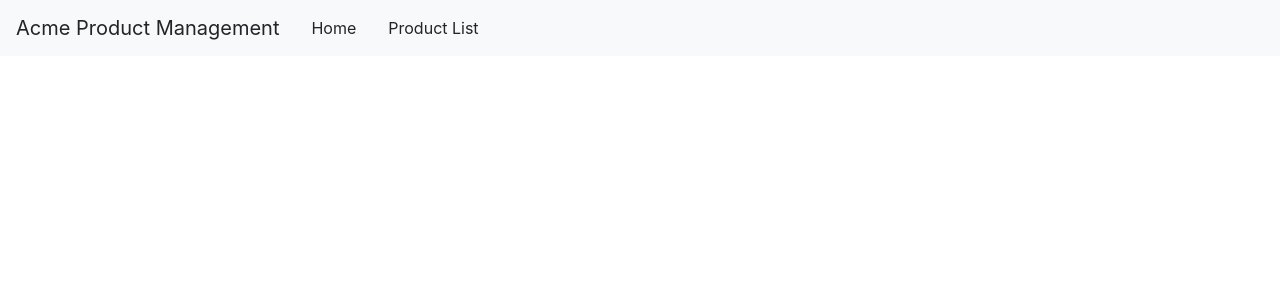
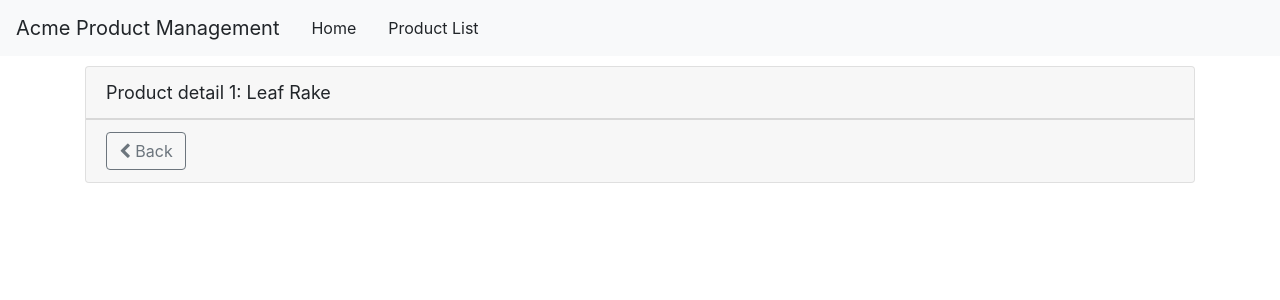
Before and after one commit to MaksymRybak/demo-ps-angular-getting-started, an Angular app: page /products/1 in a window 1280 px wide. Shown: the top 300 px of the page. Built offline with nearby package versions, Linux system fonts and the light colour scheme.

Commit message:
read path parameter using Router service

```diff
--- a/src/app/products/product-detail.component.html
+++ b/src/app/products/product-detail.component.html
@@ -2,4 +2,13 @@
   <div class="card-header">
     {{ pageTitle + ": " + product.productName }}
   </div>
+  <div class="card-footer">
+    <button
+      class="btn btn-outline-secondary"
+      (click)="onBack()"
+      style="width: 80px"
+    >
+      <i class="fa fa-chevron-left"></i> Back
+    </button>
+  </div>
 </div>
--- a/src/app/products/product-detail.component.ts
+++ b/src/app/products/product-detail.component.ts
@@ -1,11 +1,36 @@
 import { Component, OnInit } from '@angular/core';
+import { ActivatedRoute, Router } from '@angular/router';
+import { IProduct } from './product';
 
 @Component({
   templateUrl: './product-detail.component.html',
   styleUrls: ['./product-detail.component.css']
 })
-export class ProductDetailComponent {
+export class ProductDetailComponent implements OnInit {
+  pageTitle = 'Product detail';
+  product: IProduct;
 
-  constructor() { }
+  constructor(private activatedRoute: ActivatedRoute,
+              private router: Router) {
 
+  }
+
+  onBack(): void {
+    this.router.navigate(['/products']);
+  }
+
+  ngOnInit(): void {
+    const id = +this.activatedRoute.snapshot.paramMap.get('id');
+    this.pageTitle += ` ${id}`;
+    this.product = {
+      productId: id,
+      productName: 'Leaf Rake',
+      productCode: 'GDN-0011',
+      releaseDate: 'March 19, 2019',
+      description: 'Leaf rake with 48-inch wooden handle.',
+      price: 19.95,
+      starRating: 3.2,
+      imageUrl: 'assets/images/leaf_rake.png'
+    };
+  }
 }
--- a/src/app/products/product-list.component.html
+++ b/src/app/products/product-list.component.html
@@ -42,7 +42,9 @@
               />
             </td>
             <td>
-              {{ product.productName | uppercase }}
+              <a [routerLink]="['/products', product.productId]">{{
+                product.productName | uppercase
+              }}</a>
             </td>
             <td>{{ product.productCode | convertToSpaces: "-" }}</td>
             <td>{{ product.description }}</td>
```
